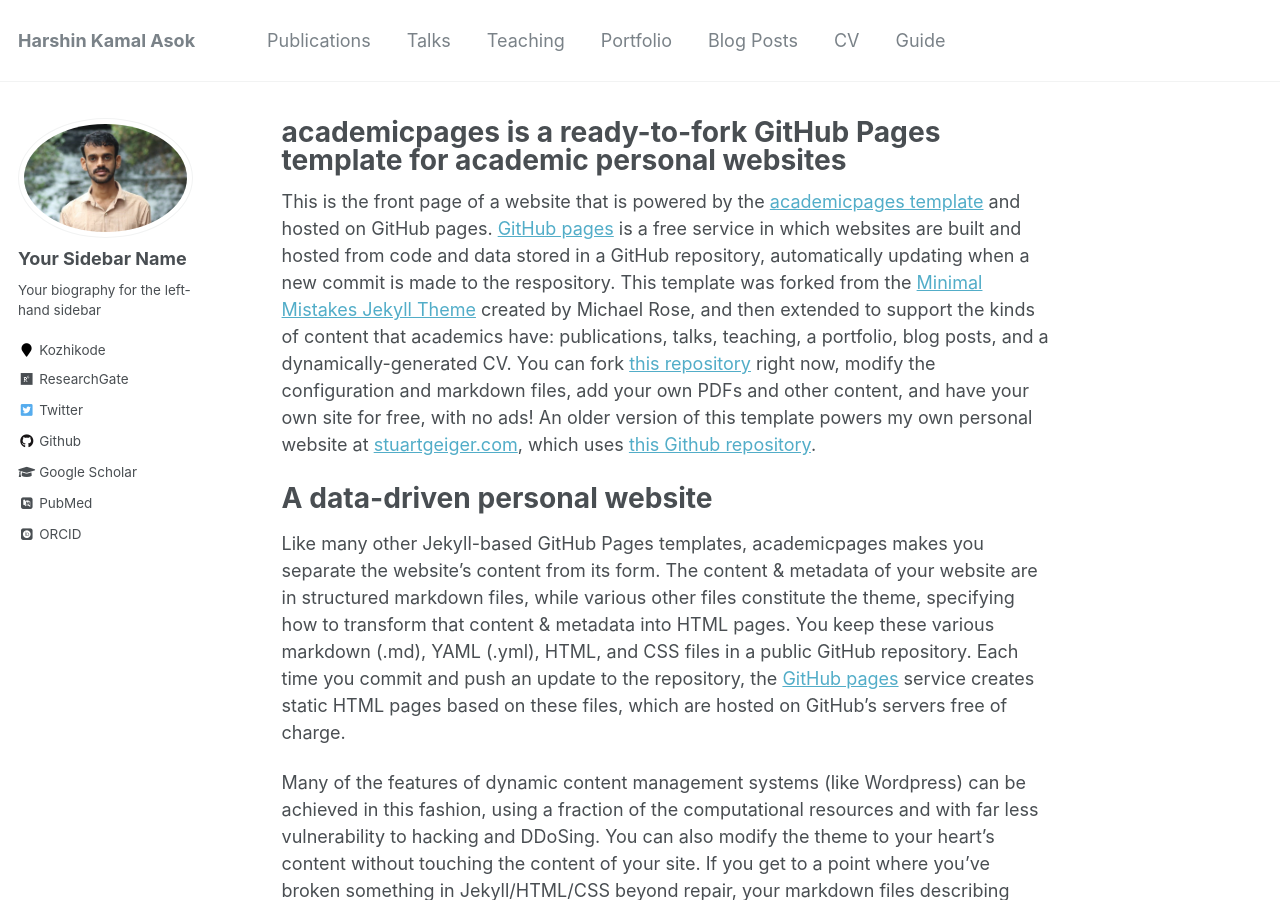
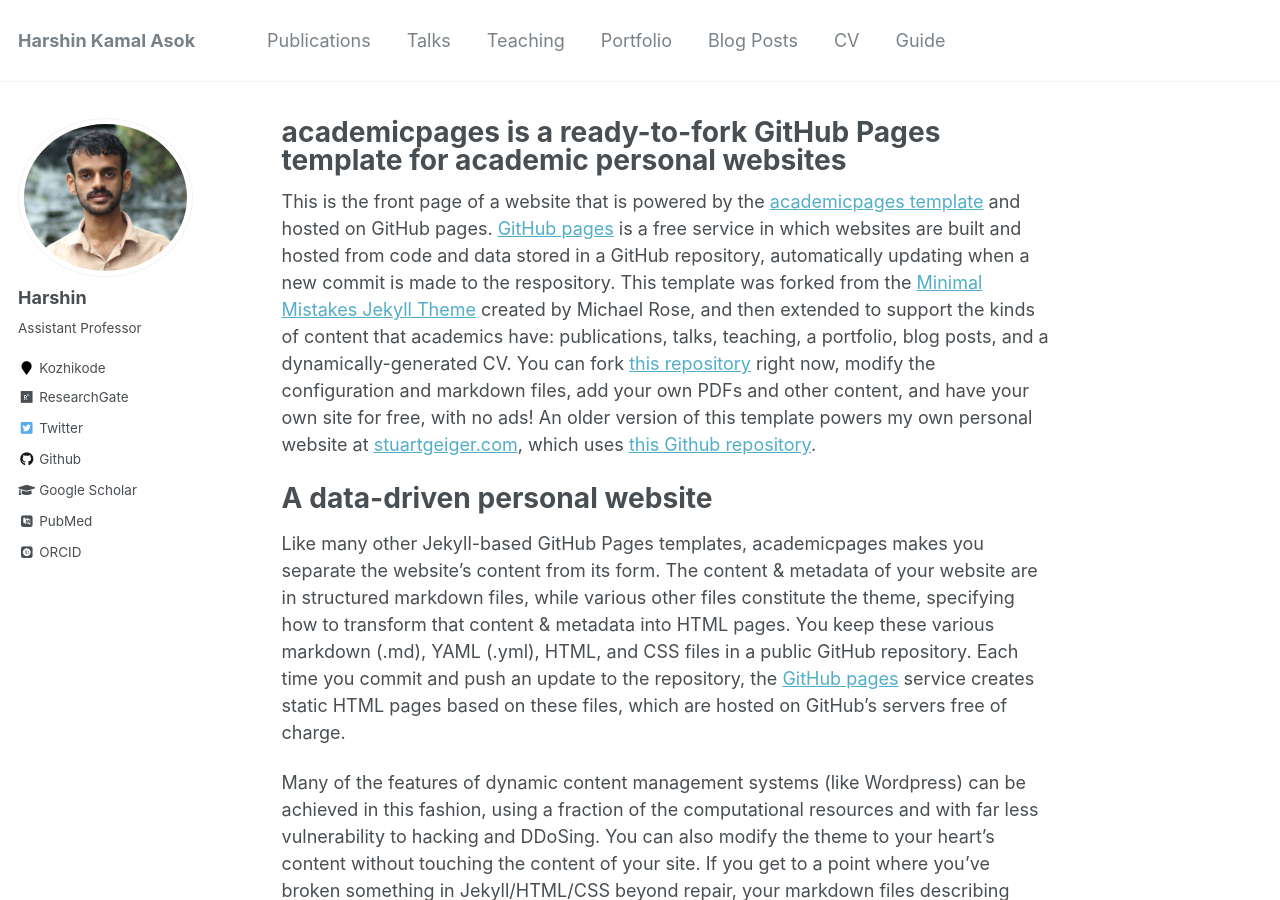
Before and after one commit to hkasok/hkasok.github.io, a Jekyll site: the page built from _pages/about.md, in a window 1280 px wide and 900 px high. Built offline with Jekyll 4.4.1, drawn with Linux system fonts in a browser that asks for light colours; some web fonts are replaced.

Commit message:
new site5

```diff
--- a/_config.yml
+++ b/_config.yml
@@ -80,9 +80,9 @@
 
 # Site Author
 author:
-  name             : "Your Sidebar Name"
-  avatar           : "profile.jpg"
-  bio              : "Your biography for the left-hand sidebar"
+  name             : "Harshin"
+  avatar           : "profile.png"
+  bio              : "Assistant Professor"
   location         : "Kozhikode"
   employer         :
   pubmed           : "https://www.ncbi.nlm.nih.gov/pubmed/?term=john+snow"
```
Also changed, not shown: images/profile.jpg (deleted), images/profile.png (added).
